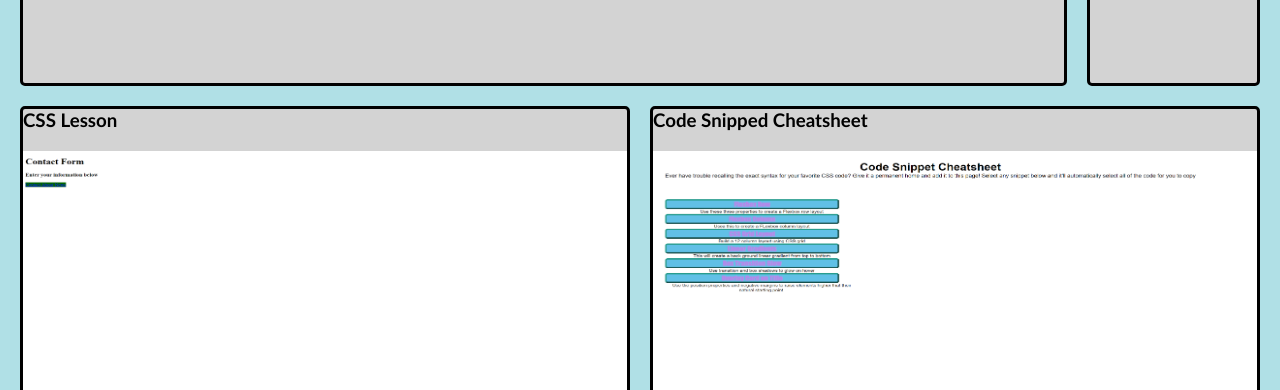
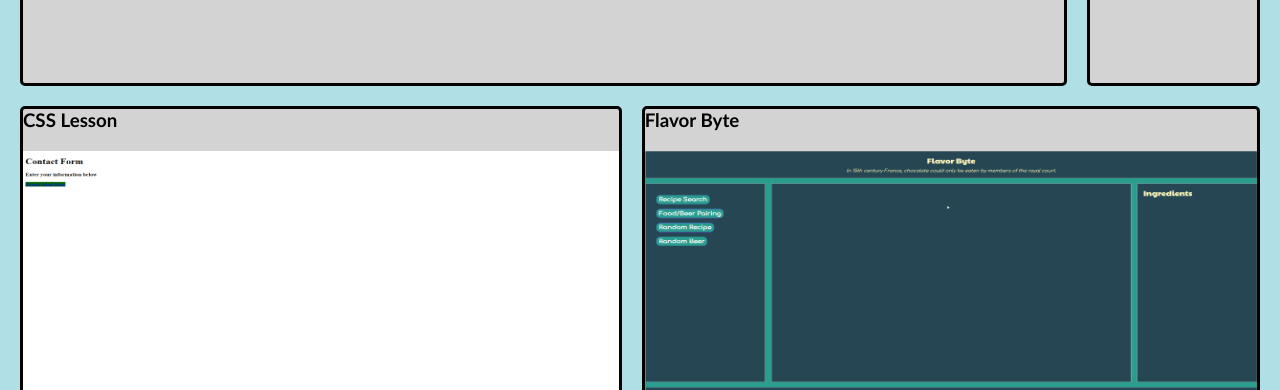
Before and after one commit to mattschneble/professional-web-portfolio, a plain HTML site: page index.html in a window 1280 px wide. Shown: the part 2031-2421 px from the top of the page. Drawn offline with Linux system fonts and the light colour scheme.

Commit message:
Update index.html

```diff
--- a/index.html
+++ b/index.html
@@ -41,8 +41,8 @@
             <p>Below you will find some of the work that I have completed. You can click on each image to be transported to the deployed link!</p>
         </section>
         <section class="project1">
-            <h3>Flavor Byte</h3>
-            <a href="https://rossfahan.github.io/flavorByte/"><img src="./assets/images/Flavor Byte.png" alt="Flavor Byte"></a>
+            <h3>ReelReviews</h3>
+            <a href="https://discordapp.com/channels/1139270984688484493/1139270985476997175/1141421921829924935/"><img src="./assets/images/Flavor Byte.png" alt="Flavor Byte"></a>
         </section>
         <div class="projectgroup1">
         <section class="project2">
@@ -60,8 +60,8 @@
             <a href="https://mattschneble.github.io/student-mini-project-622/"><img src="./assets/images/basic contact form with CSS.png" alt="Basic CSS Styling"></a>
         </section>
         <section class="project5">
-            <h3>Code Snipped Cheatsheet</h3>
-            <a href="https://mattschneble.github.io/mini-project-6.26/"><img src="./assets/images/css lesson.png" alt="CSS Examples"></a>
+            <h3>Flavor Byte</h3>
+            <a href="https://rossfahan.github.io/flavorByte/"><img src="./assets/images/Flavor Byte.png" alt="Flavor Byte"></a>
         </section>
         </div>
 
```
